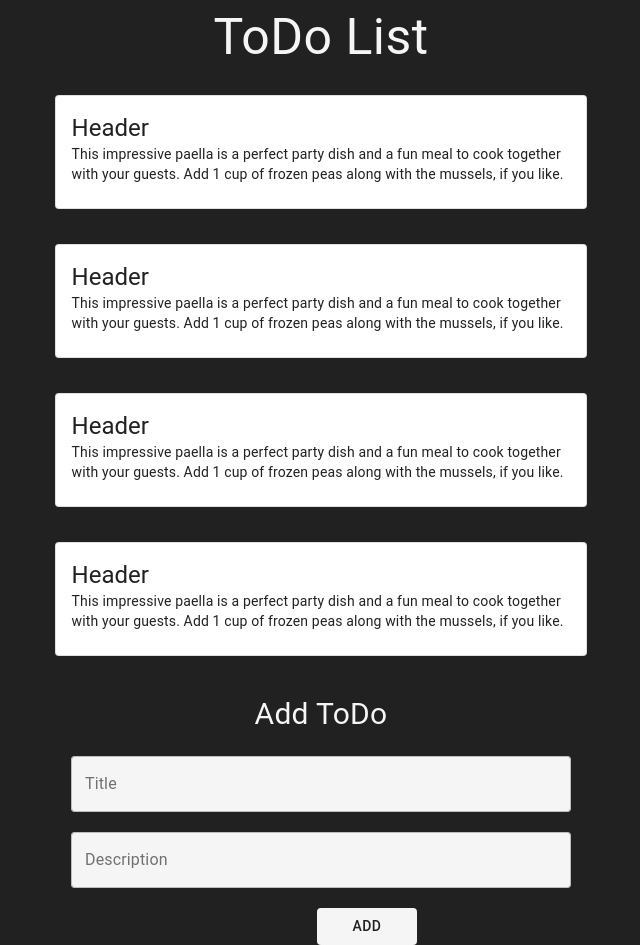
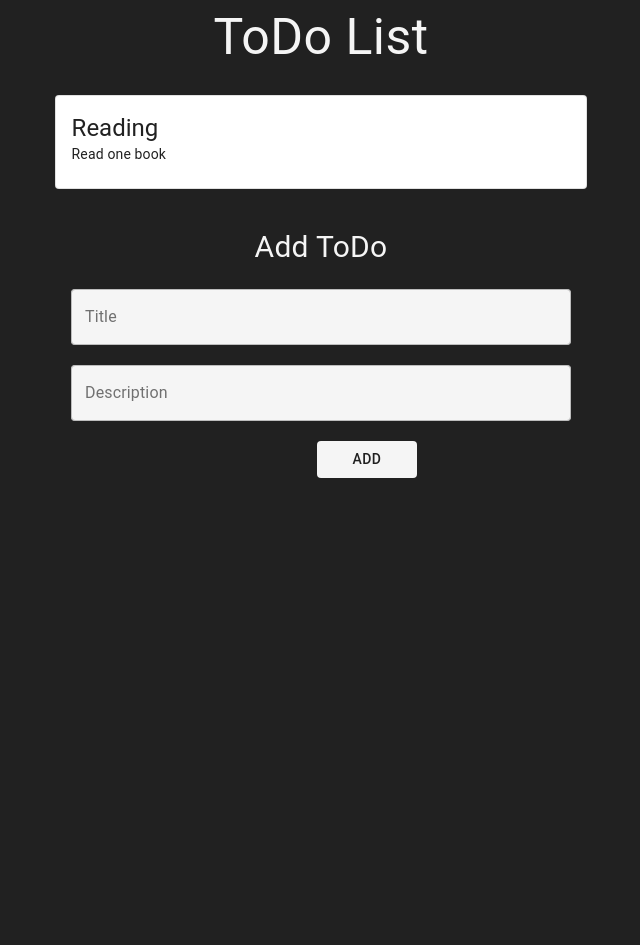
Before and after one commit to PolinaRaguilo/TodoList, a React (Create React App) app: page / in a window 1280 px wide. Shown: the whole page, without its empty margins (319-959 px from the left). After the commit the page ends 800 px from the top, so only its background shows below. Built offline with nearby package versions, Linux system fonts and the light colour scheme.

Commit message:
Created function to add new ToDo

```diff
--- a/package.json
+++ b/package.json
@@ -7,6 +7,7 @@
     "@testing-library/jest-dom": "^5.11.10",
     "@testing-library/react": "^11.2.6",
     "@testing-library/user-event": "^12.8.3",
+    "nanoid": "^3.1.22",
     "react": "^17.0.2",
     "react-dom": "^17.0.2",
     "react-scripts": "4.0.3",
--- a/src/components/add-form/add-form.js
+++ b/src/components/add-form/add-form.js
@@ -5,6 +5,8 @@ import {
   TextField,
   Typography,
 } from '@material-ui/core';
+import { nanoid } from 'nanoid';
+import { useState } from 'react';
 
 const useStyles = makeStyles({
   root: {
@@ -21,14 +23,47 @@ const useStyles = makeStyles({
   },
 });
 
-const AddForm = () => {
+const AddForm = ({ addItem }) => {
   const classes = useStyles();
+
+  const initialItem = {
+    title: '',
+    description: '',
+  };
+
+  const [newItem, setNew] = useState(initialItem);
+
+  const onHandleChange = (e) => {
+    const { name, value } = e.target;
+    setNew({
+      ...newItem,
+      [name]: value,
+    });
+  };
+
+  const onAddHandler = (e) => {
+    e.preventDefault();
+    addItem((prev) => [
+      ...prev,
+      {
+        id: nanoid(5),
+        ...newItem,
+      },
+    ]);
+    setNew(initialItem);
+  };
   return (
     <>
       <Typography className={classes.title}>Add ToDo</Typography>
-      <form className={classes.root}>
+      <form className={classes.root} onSubmit={onAddHandler}>
         <Container>
-          <TextField label="Title" variant="outlined" />
+          <TextField
+            label="Title"
+            variant="outlined"
+            name="title"
+            value={newItem.title}
+            onChange={onHandleChange}
+          />
         </Container>
 
         <Container>
@@ -36,11 +71,14 @@ const AddForm = () => {
             label="Description"
             multiline
             variant="outlined"
+            name="description"
+            value={newItem.description}
+            onChange={onHandleChange}
             rowsMax={5}
           />
         </Container>
         <Container className={classes.flex__container}>
-          <Button>Add</Button>
+          <Button type="submit">Add</Button>
         </Container>
       </form>
     </>
--- a/src/components/card-todo/Card-todo.js
+++ b/src/components/card-todo/Card-todo.js
@@ -11,18 +11,16 @@ const useStyles = makeStyles({
   },
 });
 
-const CardTodo = () => {
+const CardTodo = ({ todo }) => {
   const classes = useStyles();
   return (
     <Card className={classes.root} variant="outlined">
       <CardContent>
         <Typography variant="h5" component="h2">
-          Header
+          {todo.title}
         </Typography>
         <Typography variant="body2" component="p">
-          This impressive paella is a perfect party dish and a fun meal to cook
-          together with your guests. Add 1 cup of frozen peas along with the
-          mussels, if you like.
+          {todo.description}
         </Typography>
       </CardContent>
     </Card>
--- a/src/components/main-page/Main-page.js
+++ b/src/components/main-page/Main-page.js
@@ -1,4 +1,5 @@
 import { Container, makeStyles, Typography } from '@material-ui/core';
+import { useState } from 'react';
 import AddForm from '../add-form/add-form';
 import CardTodo from '../card-todo/Card-todo';
 
@@ -12,16 +13,20 @@ const useStyles = makeStyles(() => ({
 
 const MainPage = () => {
   const classes = useStyles();
+
+  const [items, setItems] = useState([
+    { id: 0, title: 'Reading', description: 'Read one book' },
+  ]);
+
   return (
     <>
       <Typography className={classes.main__title}>ToDo List</Typography>
       <Container>
-        <CardTodo />
-        <CardTodo />
-        <CardTodo />
-        <CardTodo />
+        {items.map((item) => {
+          return <CardTodo key={item.id} todo={item} />;
+        })}
       </Container>
-      <AddForm />
+      <AddForm addItem={setItems} />
     </>
   );
 };
--- a/src/styles/theme.js
+++ b/src/styles/theme.js
@@ -40,7 +40,6 @@ const theme = createMuiTheme({
         },
       },
     },
-
     MuiTypography: {
       root: {},
     },
```
